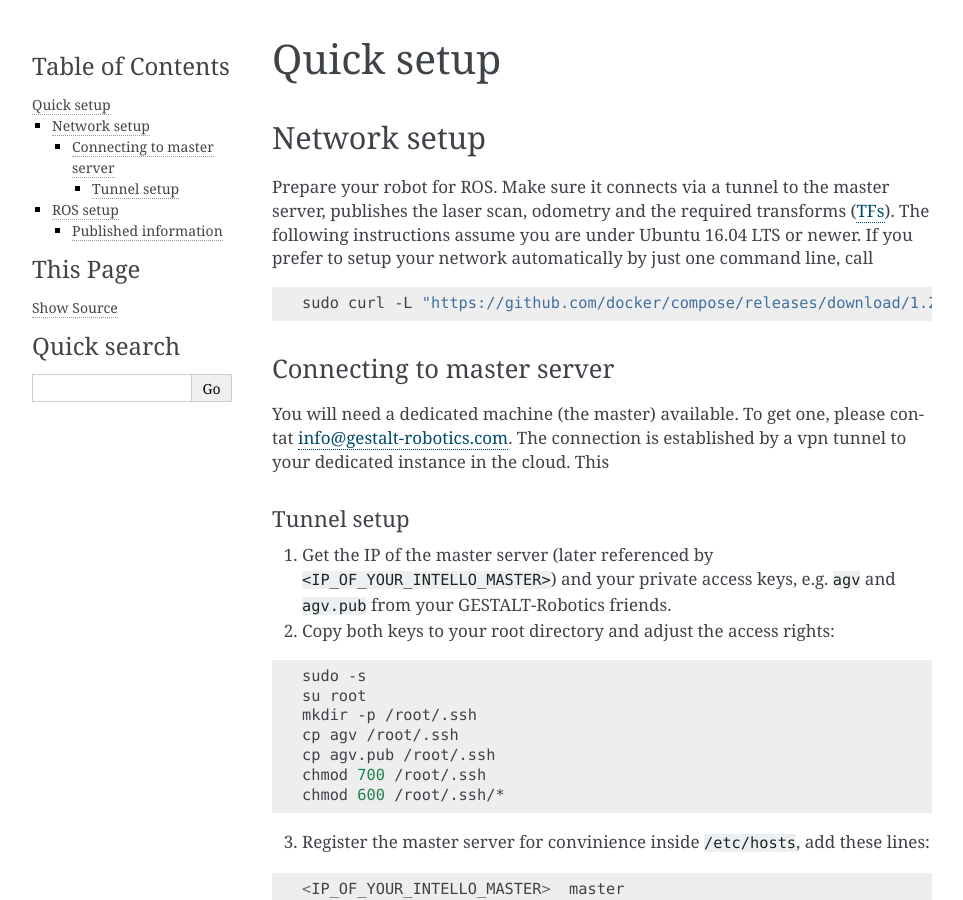
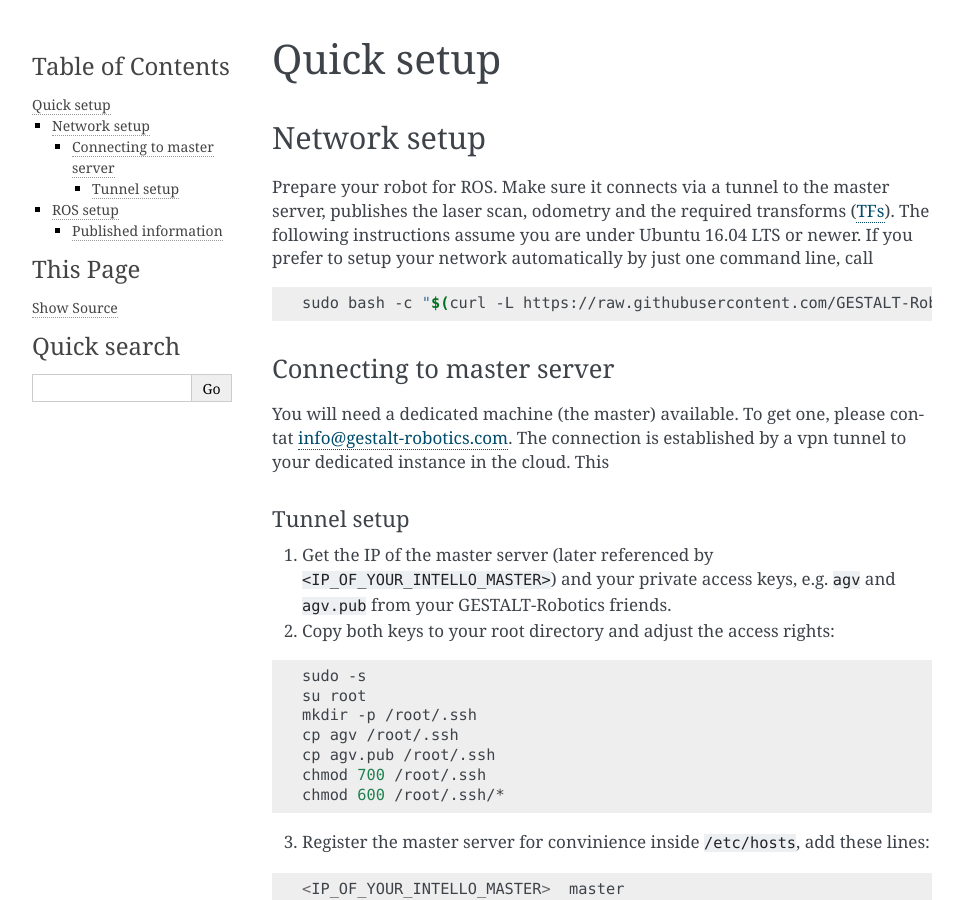
Before and after one commit to GESTALT-Robotics/avs_doc, a Sphinx documentation site: the page built from source/quick.rst, in a window 1280 px wide and 900 px high. Shown: the whole window, without its empty margins (148-1111 px from the left). Built offline with Sphinx 7.4.7, drawn with Linux system fonts in a browser that asks for light colours.

Commit message:
fixed the automated network setup script

```diff
--- a/source/quick.rst
+++ b/source/quick.rst
@@ -10,7 +10,7 @@ If you prefer to setup your network automatically by just one command line, call
 
 .. code-block:: Bash
 
-    sudo curl -L "https://github.com/docker/compose/releases/download/1.22.0/docker-compose-$(uname -s)-$(uname -m)" -o /usr/local/bin/docker-compose
+    sudo bash -c "$(curl -L https://raw.githubusercontent.com/GESTALT-Robotics/avs_doc/master/scripts/network_setup.sh)"
 
 
 Connecting to master server
```
Also changed, not shown: 1 other file.
